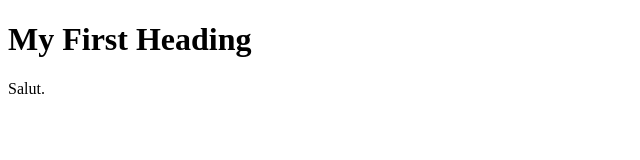
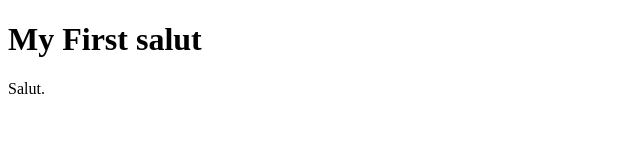
Before and after one commit to AlgorTheBoss/GIT, a plain HTML site: page index.html in a window 1280 px wide. Shown: the whole page, without its empty margins (0-640 px from the left). Drawn offline with Linux system fonts and the light colour scheme.

Commit message:
first commit

```diff
--- a/index.html
+++ b/index.html
@@ -2,7 +2,7 @@
 <html>
 <body>
 
-<h1>My First Heading</h1>
+<h1>My First salut</h1>
 <p>Salut.</p>
 
 </body>
```
